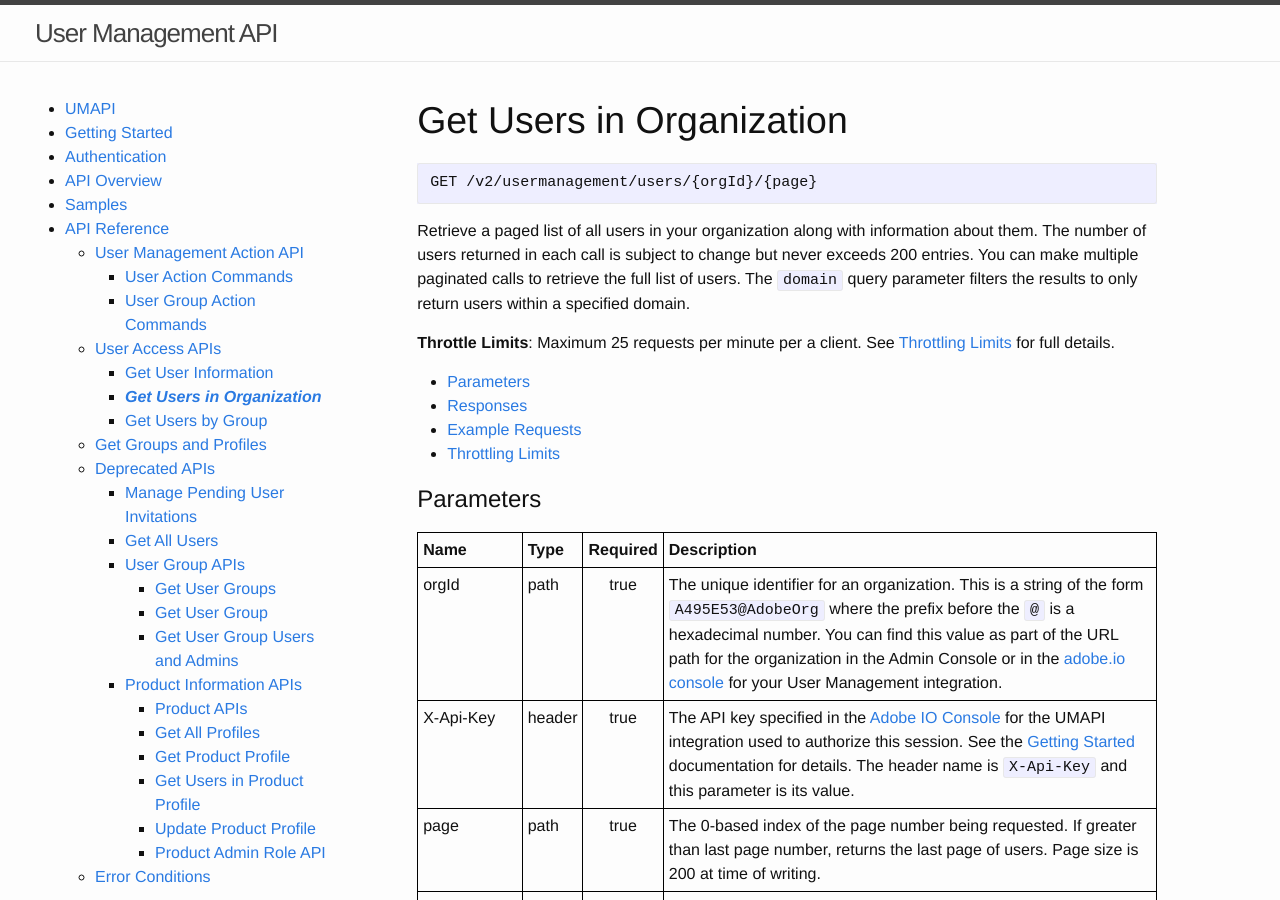
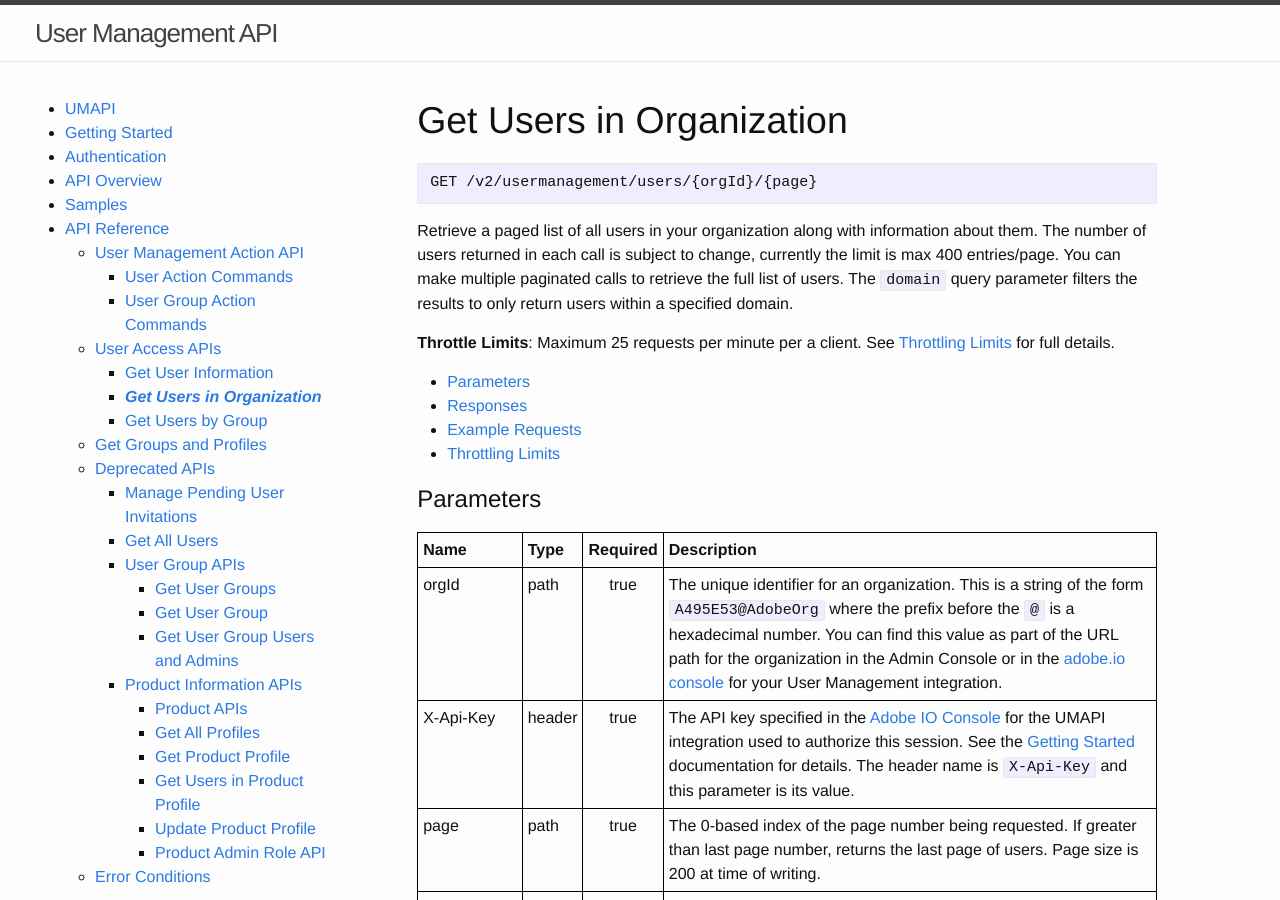
Before and after one commit to adobe-apiplatform/umapi-documentation, a Jekyll site: the page built from docs/en/api/getUsersWithPage.md, in a window 1280 px wide and 900 px high. Built offline with Jekyll 4.4.1, drawn with Linux system fonts in a browser that asks for light colours; emoji names are drawn with the system emoji font.

Commit message:
update the GET users limit

````diff
--- a/docs/en/api/getUsersWithPage.md
+++ b/docs/en/api/getUsersWithPage.md
@@ -13,7 +13,7 @@
 GET /v2/usermanagement/users/{orgId}/{page}
 ```
 
-Retrieve a paged list of all users in your organization along with information about them. The number of users returned in each call is subject to change but never exceeds 200 entries. You can make multiple paginated calls to retrieve the full list of users. The `domain` query parameter filters the results to only return users within a specified domain.
+Retrieve a paged list of all users in your organization along with information about them. The number of users returned in each call is subject to change, currently the limit is max 400 entries/page. You can make multiple paginated calls to retrieve the full list of users. The `domain` query parameter filters the results to only return users within a specified domain.
 
 __Throttle Limits__: Maximum 25 requests per minute per a client. See [Throttling Limits](#getUsersWithPageThrottle) for full details.
 
````
